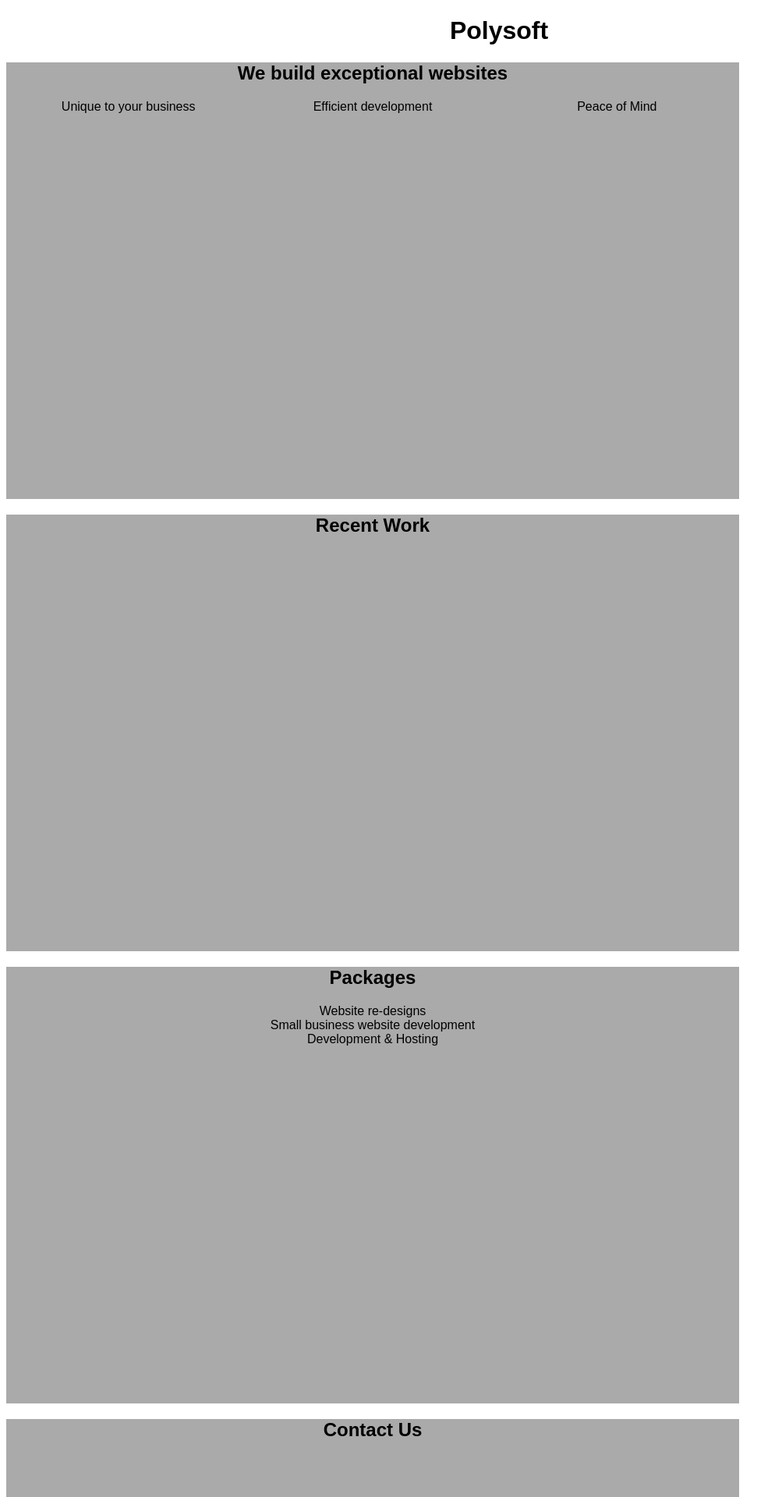
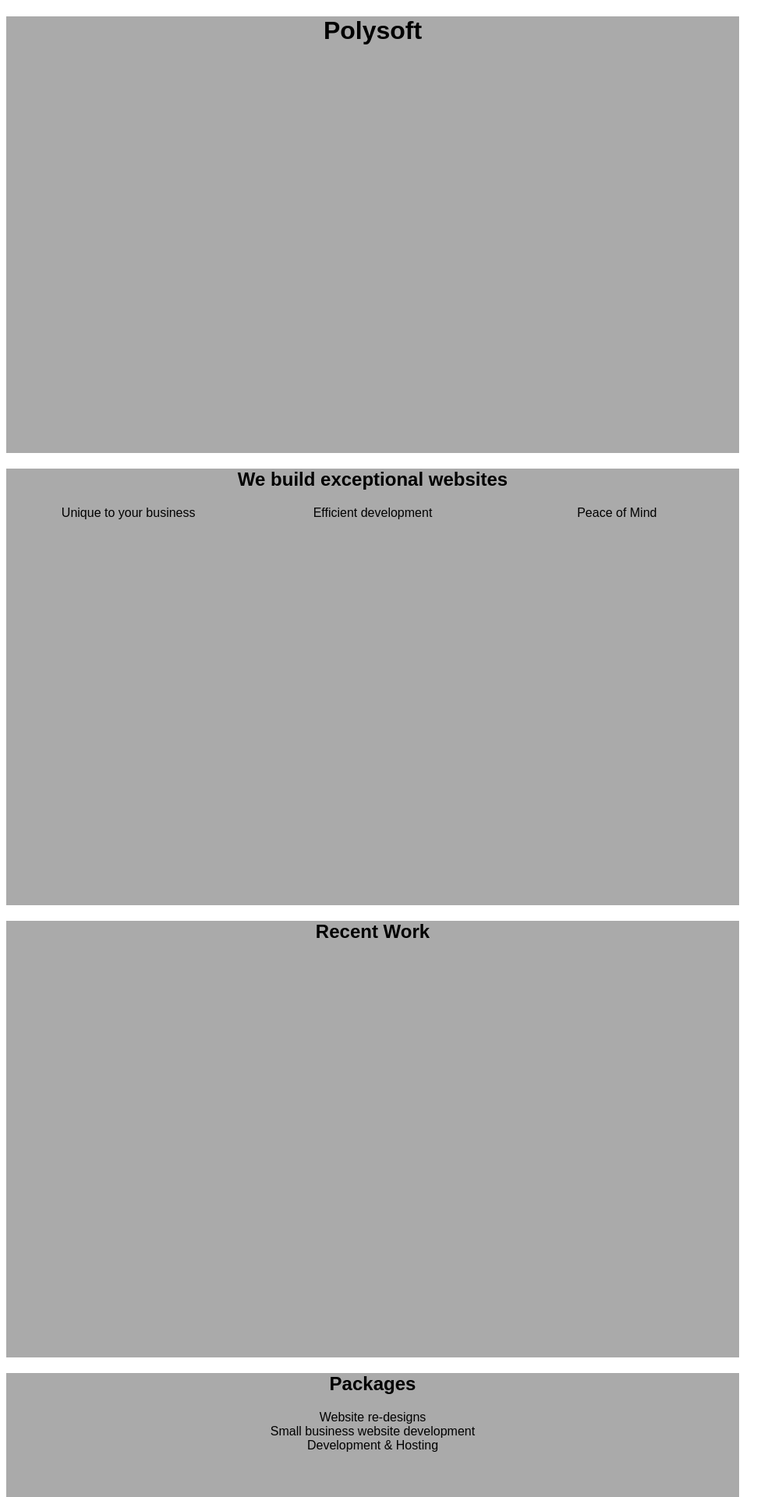
Before and after one commit to PolynomialSoftware/polysoft.ca, a Jekyll site: the page built from index.html, in a window 1280 px wide. Shown: the top 1920 px of the page at 78% size, without its empty margins (0-1003 px from the left). Built offline with Jekyll 4.4.1, drawn with Linux system fonts in a browser that asks for light colours; nearby versions of some CDN libraries.

Commit message:
set layout

```diff
--- a/index.html
+++ b/index.html
@@ -1,7 +1,7 @@
 ---
 ---
 
-<div class="splash">
+<div class="container">
     <h1 class="text-center">Polysoft</h1>
 </div>
 
```
Also changed, not shown: 1 other file.
